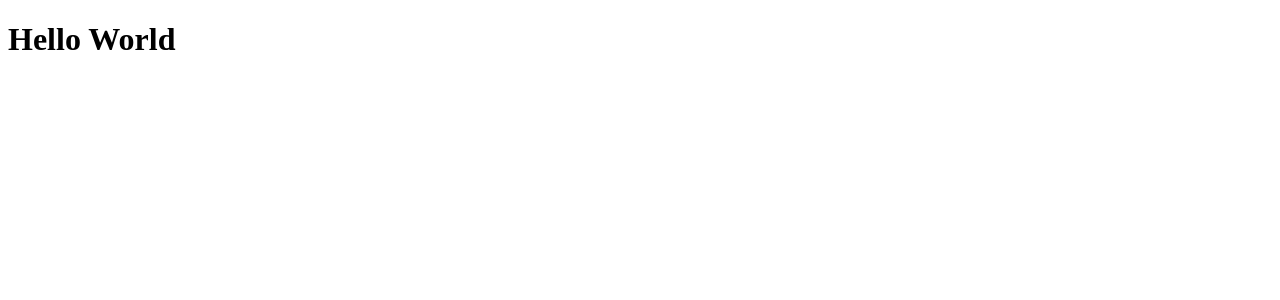
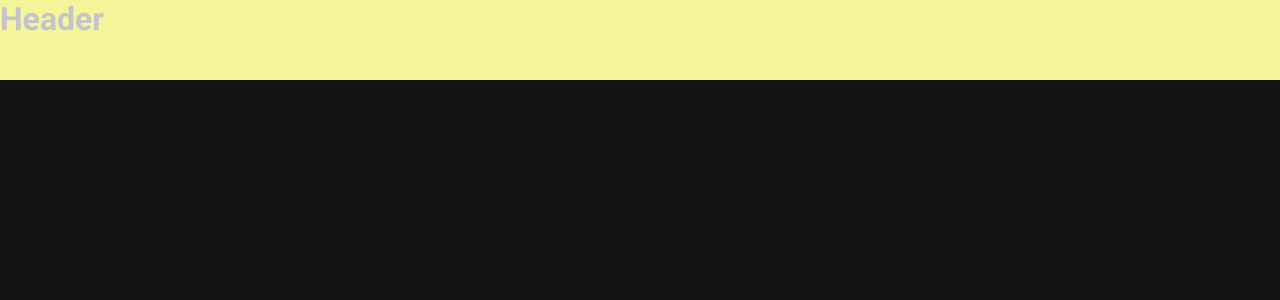
Before and after one commit to marrcelosantana/Ignite-2023, a React (Vite) app in the folder Chapter-I/ignite-feed/: page / in a window 1280 px wide. Shown: the top 300 px of the page. Built offline with nearby package versions, Linux system fonts and the light colour scheme.

Commit message:
[Ignite-React] - First configs

```diff
--- a/Chapter-I/ignite-feed/index.html
+++ b/Chapter-I/ignite-feed/index.html
@@ -3,8 +3,11 @@
 
 <head>
   <meta charset="UTF-8" />
+  <link rel="preconnect" href="https://fonts.googleapis.com">
+  <link rel="preconnect" href="https://fonts.gstatic.com" crossorigin>
   <link rel="icon" type="image/svg+xml" href="/vite.svg" />
   <meta name="viewport" content="width=device-width, initial-scale=1.0" />
+  <link href="https://fonts.googleapis.com/css2?family=Roboto:wght@400;700&display=swap" rel="stylesheet">
   <title>Ignite Feed
   </title>
 </head>
--- a/Chapter-I/ignite-feed/package.json
+++ b/Chapter-I/ignite-feed/package.json
@@ -10,7 +10,8 @@
   },
   "dependencies": {
     "react": "^18.2.0",
-    "react-dom": "^18.2.0"
+    "react-dom": "^18.2.0",
+    "sass": "^1.57.1"
   },
   "devDependencies": {
     "@types/react": "^18.0.26",
--- a/Chapter-I/ignite-feed/src/App.jsx
+++ b/Chapter-I/ignite-feed/src/App.jsx
@@ -1,7 +1,9 @@
+import { Header } from "./components/Header";
+
 export function App() {
   return (
     <div className="App">
-      <h1>Hello World</h1>
+      <Header />
     </div>
   );
 }
--- /dev/null
+++ b/Chapter-I/ignite-feed/src/components/Header/index.jsx
@@ -0,0 +1,9 @@
+import styles from "./styles.module.scss";
+
+export function Header() {
+  return (
+    <div className={styles.header}>
+      <h1>Header</h1>
+    </div>
+  );
+}
--- /dev/null
+++ b/Chapter-I/ignite-feed/src/components/Header/styles.module.scss
@@ -0,0 +1,4 @@
+.header {
+  background-color: #f5f699;
+  height: 80px;
+}
--- /dev/null
+++ b/Chapter-I/ignite-feed/src/global.scss
@@ -0,0 +1,41 @@
+:root {
+  --white: #fff;
+  --gray-100: #e1e1e6;
+  --gray-300: #c4c4cc;
+  --gray-400: #8d8d99;
+  --gray-600: #323238;
+  --gray-700: #29292e;
+  --gray-800: #202024;
+  --gray-900: #121214;
+
+  --green-300: #00b373;
+  --green-500: #00875f;
+
+  --red-500: #f75a68;
+}
+
+:focus {
+  outline: transparent;
+  box-shadow: 0 0 0 2px var(--green-500);
+}
+
+* {
+  margin: 0;
+  padding: 0;
+  box-sizing: border-box;
+}
+
+body {
+  background-color: var(--gray-900);
+  color: var(--gray-300);
+  -webkit-font-smoothing: antialiased;
+}
+
+body,
+input,
+textarea,
+button {
+  font-family: "Roboto", sans-serif;
+  font-weight: 400;
+  font-size: 1rem;
+}
--- a/Chapter-I/ignite-feed/src/main.jsx
+++ b/Chapter-I/ignite-feed/src/main.jsx
@@ -1,6 +1,8 @@
 import React from "react";
 import ReactDOM from "react-dom/client";
 import { App } from "./App";
+
+import "./global.scss";
 
 ReactDOM.createRoot(document.getElementById("root")).render(
   <React.StrictMode>
```
Also changed, not shown: Chapter-I/ignite-feed/src/components/Post/index.jsx (added, +7 -0 lines), Chapter-I/ignite-feed/src/components/Post/styles.module.scss (added), 1 other file (tests, documents, lock files or other folders).
